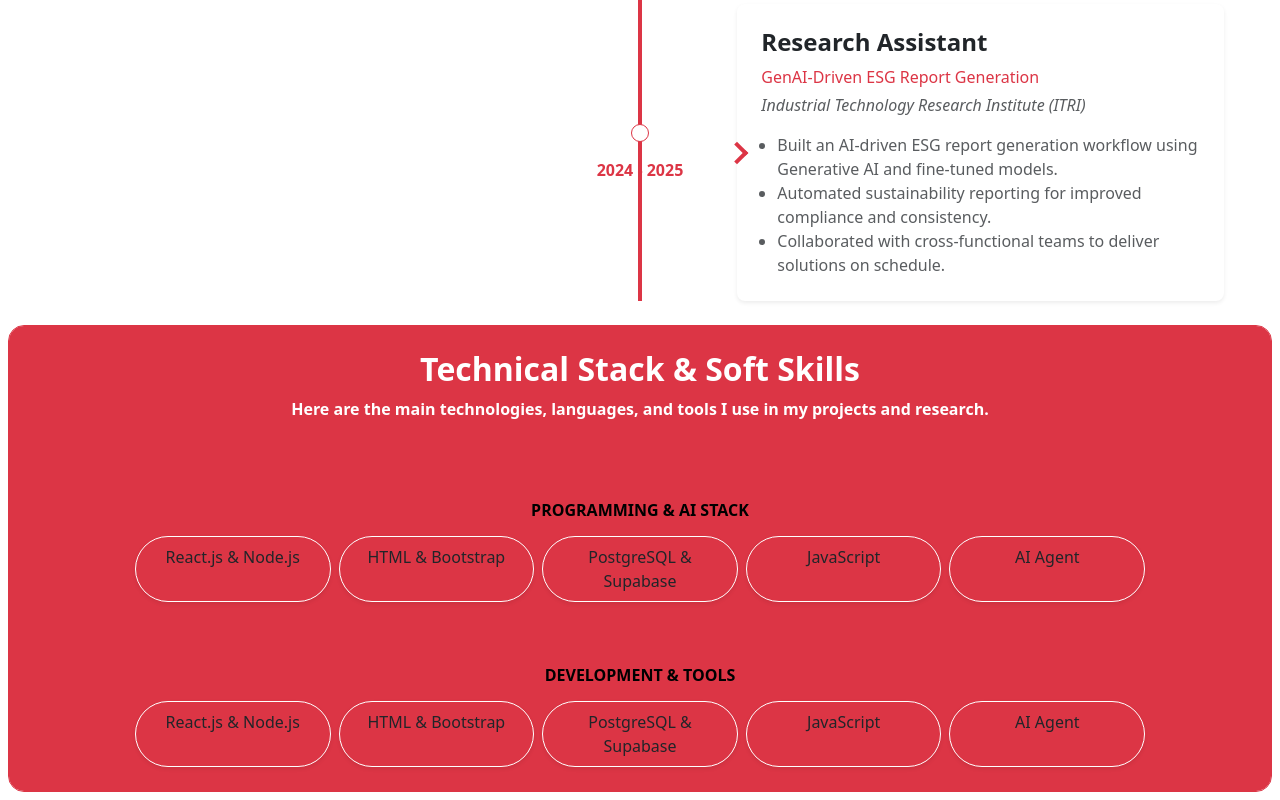
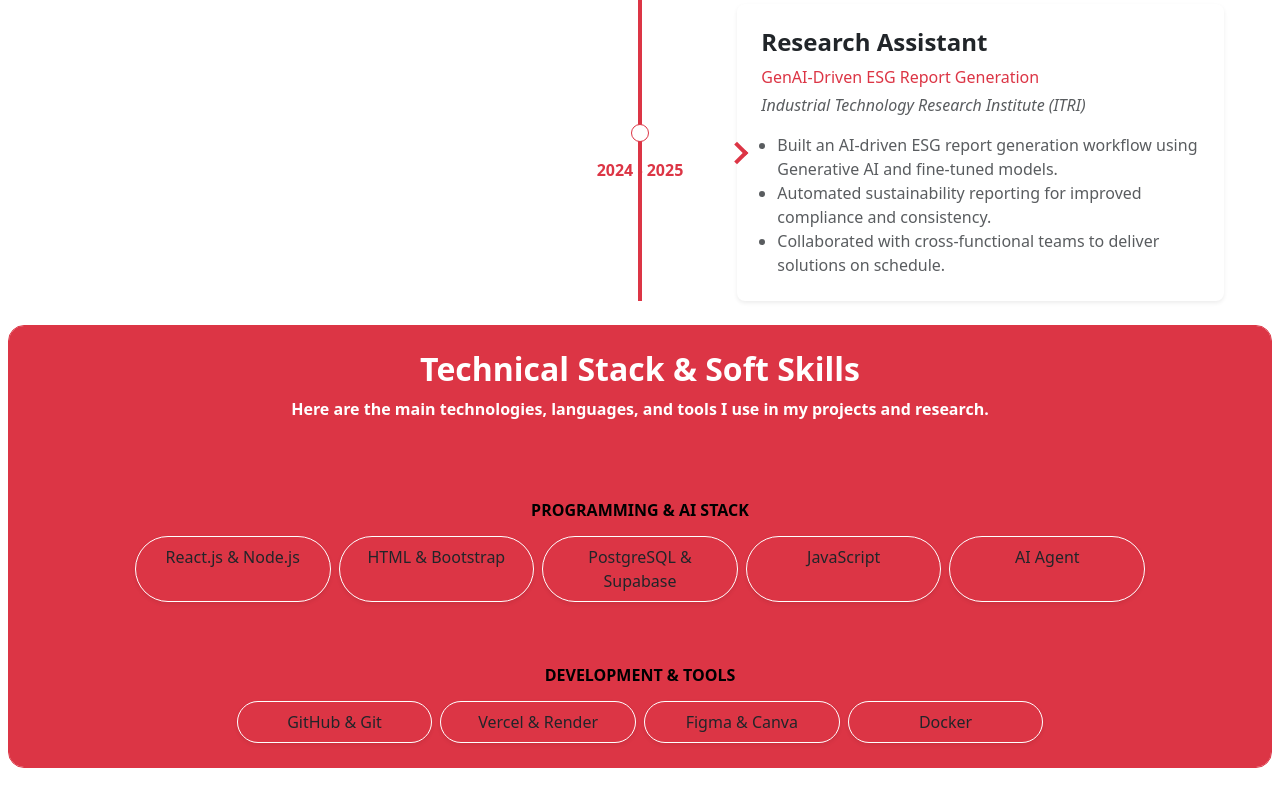
Before and after one commit to johnjerry8749/portflio, a React (Vite) app in the folder frontend/: page / in a window 1280 px wide. Shown: the part 2468-3268 px from the top of the page. After the commit the page ends 3244 px from the top, so only its background shows below. Built offline with nearby package versions, Linux system fonts and the light colour scheme.

Commit message:
Fix variable naming and correct typos in DevTools section of Experience component

```diff
--- a/frontend/src/components/Experince.jsx
+++ b/frontend/src/components/Experince.jsx
@@ -34,10 +34,10 @@ const Experience = () => {
     "AI Agent",
   ];
 
-  const DevTools = [
-    "Git Hub & Git",
+  const devTools = [
+    "GitHub & Git",
     "Vercel & Render",
-    "Figma & Canvas",
+    "Figma & Canva",
     "Docker",
   ];
 
@@ -214,10 +214,10 @@ const Experience = () => {
         <div className="bg-danger p-3 p-lg-4">
              <h6 className="fw-bold mb-0 text-black text-center p-3">DEVELOPMENT & TOOLS</h6>
           <div className="row gx-2 gy-3 justify-content-center">
-            {skills.map((DevTools, index) => (
+            {devTools.map((tool, index) => (
               <div key={index} className="col-6 col-sm-4 col-md-3 col-xl-2 d-flex justify-content-center">
                 <div className="skill-pill border border-white rounded-pill shadow-sm px-3 py-2 text-center text-dark w-100">
-                  {DevTools}
+                  {tool}
                 </div>
               </div>
             ))}
```
